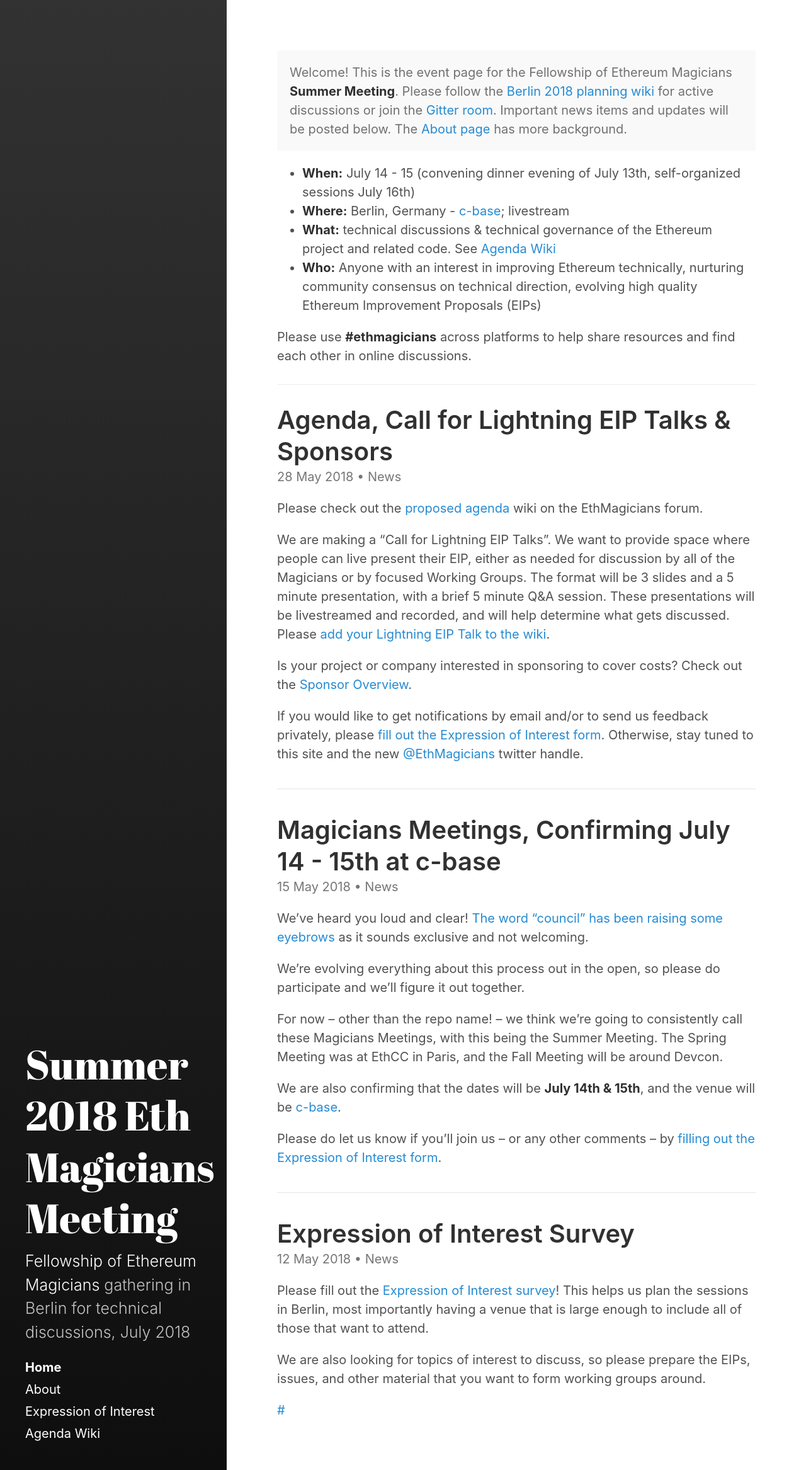
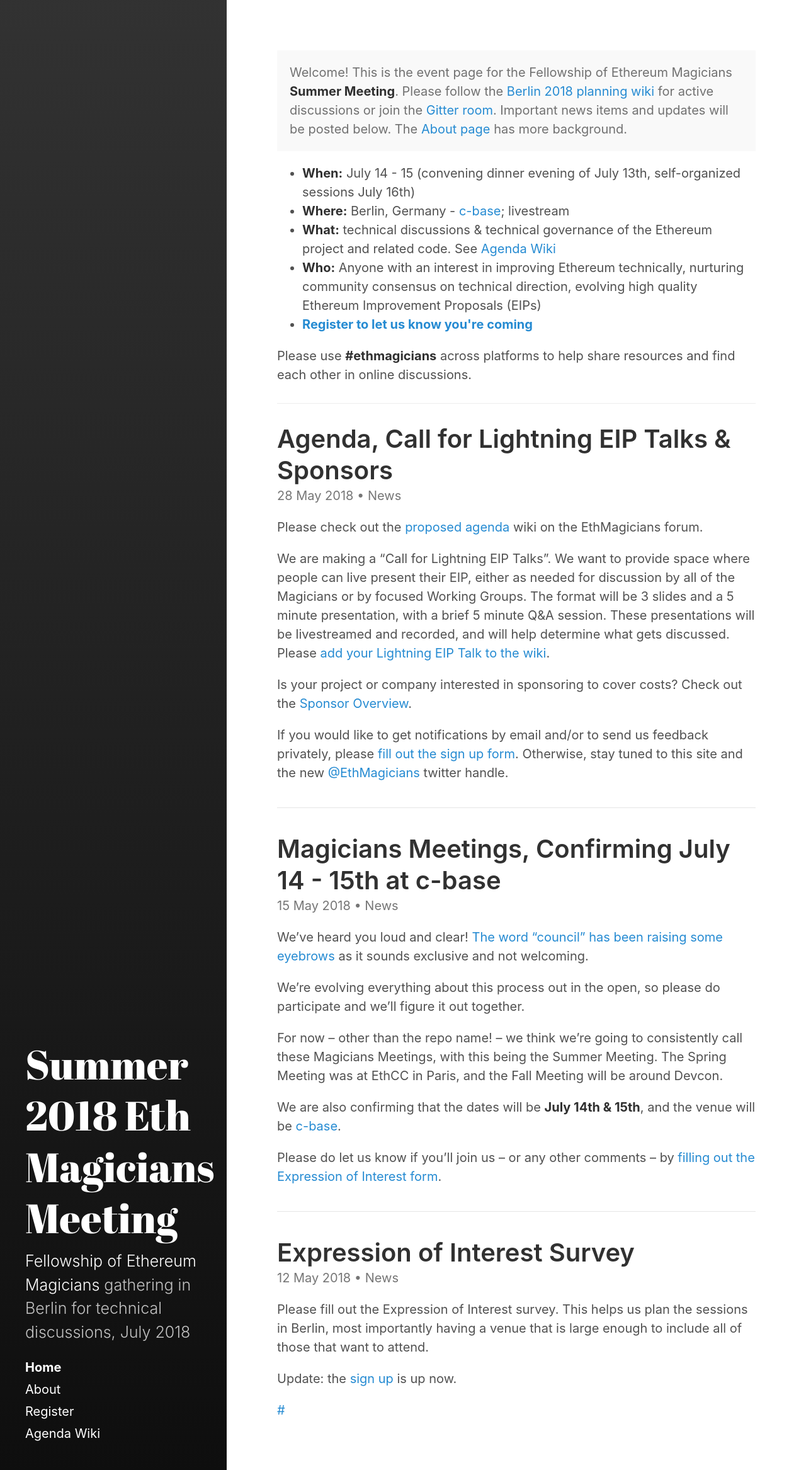
Before and after one commit to ethereum-magicians/berlin-council, a Jekyll site: the page built from docs/index.html, in a window 1280 px wide. Shown: the whole page at 63% size. Built offline with Jekyll 4.4.1, drawn with Linux system fonts in a browser that asks for light colours; the list of posts is cut into pages by our own code.

Commit message:
Updated EoI to register link everywhere

```diff
--- a/docs/_posts/2018-05-12-expression-interest-survey.md
+++ b/docs/_posts/2018-05-12-expression-interest-survey.md
@@ -3,10 +3,10 @@
 title: Expression of Interest Survey
 excerpt_separator:  <!--more-->
 category: News
-link: https://goo.gl/forms/xTYJHOV2R6FQfN4m2
+link: https://goo.gl/forms/WThEqiiv3kFHaKwM2
 ---
 
-Please fill out the [Expression of Interest survey](https://goo.gl/forms/xTYJHOV2R6FQfN4m2)! This helps us plan the sessions in Berlin, most importantly having a venue that is large enough to include all of those that want to attend.
+Please fill out the Expression of Interest survey. This helps us plan the sessions in Berlin, most importantly having a venue that is large enough to include all of those that want to attend.
+
+Update: the [sign up](https://goo.gl/forms/WThEqiiv3kFHaKwM2) is up now.
 <!-- more -->
-
-We are also looking for topics of interest to discuss, so please prepare the EIPs, issues, and other material that you want to form working groups around.
--- a/docs/_posts/2018-05-28-agenda-lightning-eips-sponsors.md
+++ b/docs/_posts/2018-05-28-agenda-lightning-eips-sponsors.md
@@ -10,4 +10,4 @@
 
 Is your project or company interested in sponsoring to cover costs? Check out the [Sponsor Overview](https://docs.google.com/document/d/1oIErPvt0ElTJFypA5S06eYpAxHaF4Cef7DErWHVOT18/edit?usp=sharing).
 
-If you would like to get notifications by email and/or to send us feedback privately, please  [fill out the Expression of Interest form](https://goo.gl/forms/xTYJHOV2R6FQfN4m2). Otherwise, stay tuned to this site and the new [@EthMagicians](https://twitter.com/EthMagicians) twitter handle.
+If you would like to get notifications by email and/or to send us feedback privately, please  [fill out the sign up form](https://goo.gl/forms/WThEqiiv3kFHaKwM2). Otherwise, stay tuned to this site and the new [@EthMagicians](https://twitter.com/EthMagicians) twitter handle.
--- a/docs/index.html
+++ b/docs/index.html
@@ -10,6 +10,7 @@
   <li><strong>Where:</strong> Berlin, Germany - <a href="https://c-base.org/">c-base</a>; livestream</li>
   <li><strong>What:</strong> technical discussions & technical governance of the Ethereum project and related code. See <a href="https://ethereum-magicians.org/t/wiki-proposed-agenda-for-the-council-of-berlin-set-for-july-14-15/377">Agenda Wiki</a></li>
   <li><strong>Who:</strong> Anyone with an interest in improving Ethereum technically, nurturing community consensus on technical direction, evolving high quality Ethereum Improvement Proposals (EIPs)</li>
+  <li><strong><a href="https://goo.gl/forms/WThEqiiv3kFHaKwM2">Register to let us know you're coming</a></strong></li>
 </ul>
 
 <p>Please use <strong>#ethmagicians</strong> across platforms to help share resources and find each other in online discussions.</p>
```
Also changed, not shown: docs/form.md (+0 -1 lines), docs/register.md (added, +9 -0 lines).
